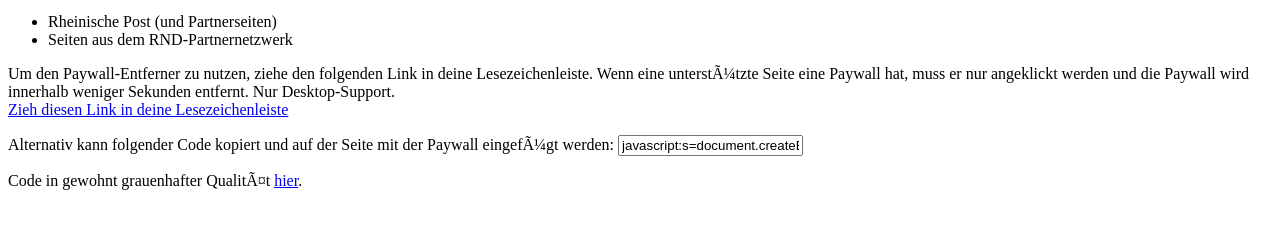
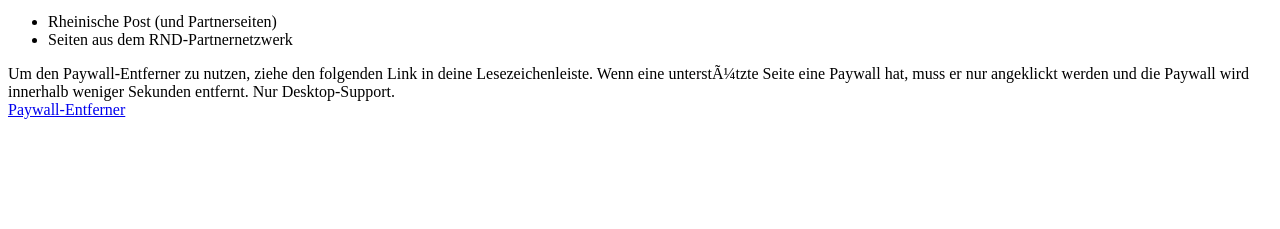
Before and after one commit to Netzdenunziant/Netzdenunziant.github.io, a plain HTML site: page unpaywall/index.html in a window 1280 px wide. Shown: the part 101-330 px from the top of the page. Drawn offline with Linux system fonts and the light colour scheme.

Commit message:
Remove code pasting

```diff
--- a/unpaywall/index.html
+++ b/unpaywall/index.html
@@ -14,12 +14,12 @@
 		</p>
 		<p>
 			Um den Paywall-Entferner zu nutzen, ziehe den folgenden Link in deine Lesezeichenleiste. Wenn eine unterstützte Seite eine Paywall hat, muss er nur angeklickt werden und die Paywall wird innerhalb weniger Sekunden entfernt. Nur Desktop-Support.<br/>
-			<a id="link" href="javascript:s=document.createElement('script');s.src='https://netzdenunziant.github.io/unpaywall/script.js';s.setAttribute('charset','UTF-8');document.body.appendChild(s);">Zieh diesen Link in deine Lesezeichenleiste</a>
+			<a id="link" href="javascript:s=document.createElement('script');s.src='https://netzdenunziant.github.io/unpaywall/script.js';s.setAttribute('charset','UTF-8');document.body.appendChild(s);">Paywall-Entferner</a>
 		</p>
-		<p>Alternativ kann folgender Code kopiert und auf der Seite mit der Paywall eingefügt werden: <input type="text" id="code" onclick="this.select();" onfocus="this.select();" readonly /></p>
+		<!--<p>Alternativ kann folgender Code kopiert und auf der Seite mit der Paywall eingefügt werden: <input type="text" id="code" onclick="this.select();" onfocus="this.select();" readonly /></p>
 		<p>
 			Code in gewohnt grauenhafter Qualität <a href="https://github.com/Netzdenunziant/Netzdenunziant.github.io/tree/master/unpaywall">hier</a>.
 		</p>
-		<script>document.querySelector('#code').value = document.querySelector('#link').href;</script>
+		<script>document.querySelector('#code').value = document.querySelector('#link').href;</script>-->
 	</body>
 </html>
```
